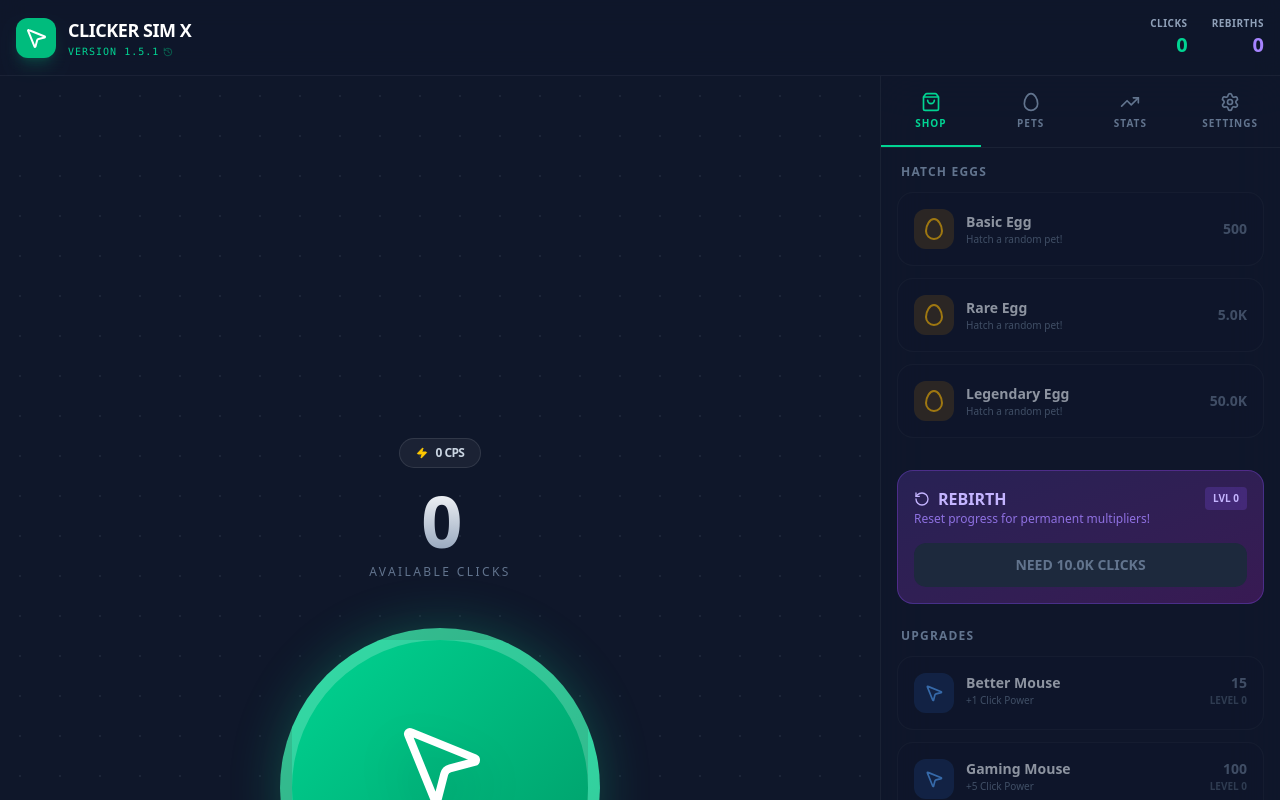
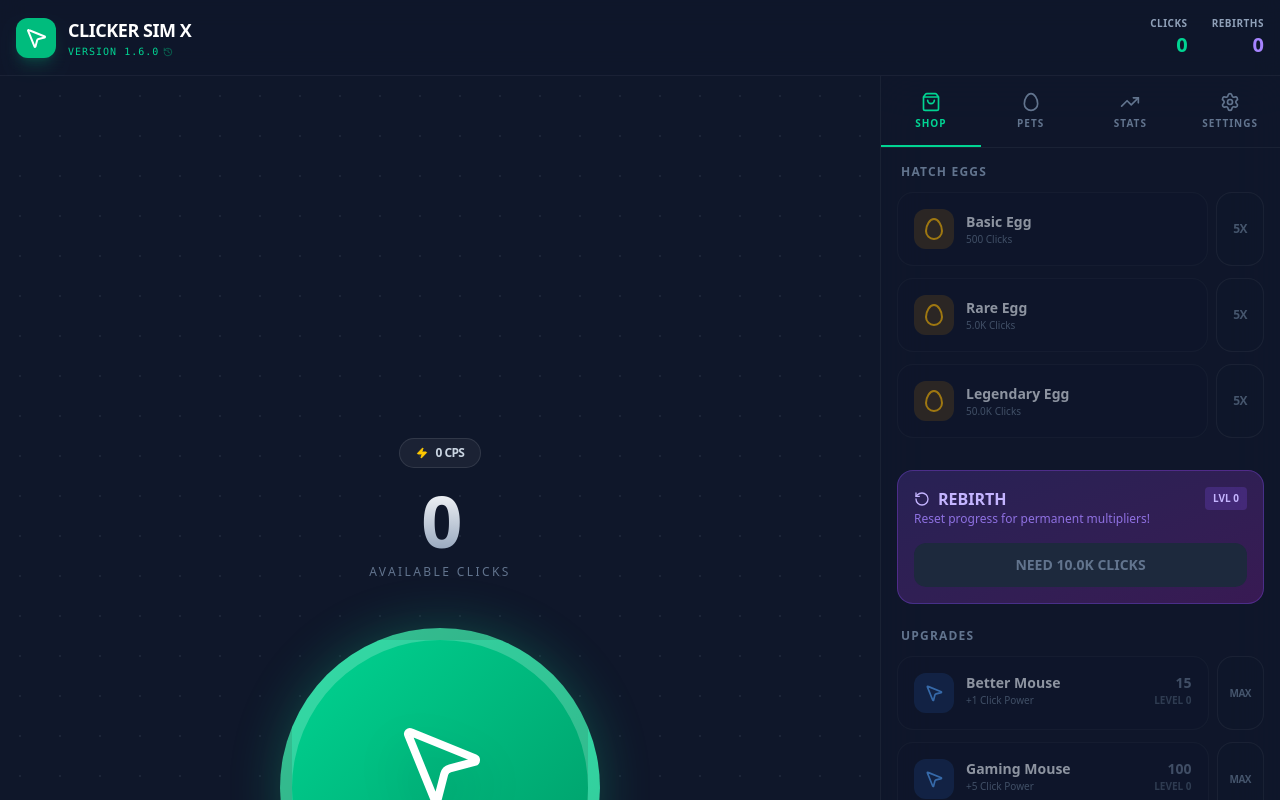
Before and after one commit to samperron551-png/Clicker-simulator-x, a React (Vite) app: page / in a window 1280 px wide. Shown: the top 800 px of the page. Built offline with nearby package versions, Linux system fonts and the light colour scheme.

Commit message:
feat: Add Quality of Life features and changelog
Introduces "Buy Max Upgrades", "Hatch 5x", and offline earnings.
Adds changelog entry for v1.6.0 "The QoL Expansion".
Calculates and applies offline earnings on load.

```diff
--- a/src/App.tsx
+++ b/src/App.tsx
@@ -153,6 +153,32 @@ const UPGRADES: Upgrade[] = [
 ];
 
 const CHANGELOG: ChangelogEntry[] = [
+  {
+    version: 'v1.6.0',
+    date: '2026-02-22',
+    codename: 'QUALITY-FLOW',
+    publicTitle: 'The QoL Expansion',
+    category: 'Feature Update / QoL',
+    sections: [
+      {
+        title: '2️⃣ STRATEGIC OVERVIEW',
+        items: [
+          'Core Objective: Streamline gameplay loops for late-game players.',
+          'Problem Solved: Repetitive clicking for upgrades and eggs.',
+          'Player Impact: Faster progression and rewards for returning players.'
+        ]
+      },
+      {
+        title: '3️⃣ PRIMARY FEATURE DROP',
+        items: [
+          '⭐ Feature: Buy Max Upgrades - One-click to spend all possible clicks on an upgrade.',
+          '⭐ Feature: Hatch 5x - Speed up your pet collection with bulk hatching.',
+          '⭐ System: Offline Earnings - Earn 10% of your CPS while away (up to 2 hours).',
+          '⭐ UI: Multiplier Display - See your total multiplier in the stats tab.'
+        ]
+      }
+    ]
+  },
   {
     version: 'v1.5.1',
     date: '2026-02-22',
@@ -471,6 +497,31 @@ export default function App() {
         setOwnedPets(data.ownedPets || []);
         setEquippedPets(data.equippedPets || []);
         if (data.settings) setSettings(data.settings);
+
+        // Offline Earnings Calculation
+        if (data.lastSaveTime) {
+          const now = Date.now();
+          const secondsAway = Math.floor((now - data.lastSaveTime) / 1000);
+          if (secondsAway > 60) {
+            // Calculate CPS at the time of saving (approximate)
+            const globalMult = (1 + (data.rebirths || 0)) * 1; // Base mult
+            const cps = Object.entries(data.ownedUpgrades || {}).reduce((acc, [id, count]) => {
+              const upgrade = UPGRADES.find(u => u.id === id);
+              if (upgrade && upgrade.type === 'auto') return acc + (Number(upgrade.value) * Number(count));
+              return acc;
+            }, 0) * globalMult;
+
+            if (cps > 0) {
+              const cappedSeconds = Math.min(secondsAway, 7200); // Cap at 2 hours
+              const offlineGained = cps * cappedSeconds * 0.1; // 10% efficiency
+              if (offlineGained > 0) {
+                setClicks(prev => prev + offlineGained);
+                setTotalClicksEver(prev => prev + offlineGained);
+                alert(`Welcome back! You earned ${formatNumber(offlineGained)} clicks while away.`);
+              }
+            }
+          }
+        }
       } catch (e) {
         console.error('Failed to load save', e);
       }
@@ -481,7 +532,16 @@ export default function App() {
   useEffect(() => {
     if (!isLoaded) return;
     const timeout = setTimeout(() => {
-      const data = { clicks, totalClicksEver, rebirths, ownedUpgrades, ownedPets, equippedPets, settings };
+      const data = {
+        clicks,
+        totalClicksEver,
+        rebirths,
+        ownedUpgrades,
+        ownedPets,
+        equippedPets,
+        settings,
+        lastSaveTime: Date.now()
+      };
       localStorage.setItem('clicker_sim_save', JSON.stringify(data));
     }, 2000); // Debounce save to every 2 seconds for performance
     return () => clearTimeout(timeout);
@@ -529,6 +589,34 @@ export default function App() {
     }
   };
 
+  const buyMaxUpgrade = (upgrade: Upgrade) => {
+    let currentClicks = clicks;
+    let currentCount = ownedUpgrades[upgrade.id] || 0;
+    let totalCost = 0;
+    let boughtCount = 0;
+
+    while (true) {
+      const nextCost = Math.floor(upgrade.baseCost * Math.pow(upgrade.costMultiplier, currentCount + boughtCount));
+      if (currentClicks >= nextCost) {
+        currentClicks -= nextCost;
+        totalCost += nextCost;
+        boughtCount++;
+      } else {
+        break;
+      }
+      // Safety break to prevent infinite loops if cost multiplier is too low
+      if (boughtCount > 1000) break;
+    }
+
+    if (boughtCount > 0) {
+      setClicks(prev => prev - totalCost);
+      setOwnedUpgrades(prev => ({
+        ...prev,
+        [upgrade.id]: (prev[upgrade.id] || 0) + boughtCount
+      }));
+    }
+  };
+
   const handleRebirth = () => {
     if (clicks >= rebirthCost) {
       setRebirths(prev => prev + 1);
@@ -545,10 +633,15 @@ export default function App() {
     }
   };
 
-  const hatchEgg = (egg: EggType) => {
-    if (clicks >= egg.cost) {
-      setClicks(prev => prev - egg.cost);
+  const hatchEgg = (egg: EggType, count: number = 1) => {
+    const totalCost = egg.cost * count;
+    if (clicks >= totalCost) {
+      setClicks(prev => prev - totalCost);
 
+      const newPets: OwnedPet[] = [];
+      let lastPet: Pet | null = null;
+
+      for (let i = 0; i < count; i++) {
         // Randomly pick a pet based on chances
         const roll = Math.random() * 100;
         let cumulative = 0;
@@ -563,10 +656,8 @@ export default function App() {
         }
 
         const instanceId = Math.random().toString(36).substring(2, 9);
-      const newPet: OwnedPet = { instanceId, petId: selectedPetId };
-
-      setOwnedPets(prev => [...prev, newPet]);
-      setHatchingPet(PETS[selectedPetId]);
+        newPets.push({ instanceId, petId: selectedPetId });
+        lastPet = PETS[selectedPetId];
 
         if (PETS[selectedPetId].rarity === 'Legendary' || PETS[selectedPetId].rarity === 'Epic') {
           confetti({
@@ -575,6 +666,10 @@ export default function App() {
             origin: { y: 0.7 }
           });
         }
+      }
+
+      setOwnedPets(prev => [...prev, ...newPets]);
+      if (lastPet) setHatchingPet(lastPet);
 
       setTimeout(() => setHatchingPet(null), 3000);
     }
@@ -628,7 +723,7 @@ export default function App() {
               onClick={() => setShowChangelog(true)}
               className="flex items-center gap-1 group"
             >
-              <p className="text-[10px] text-emerald-400 font-mono uppercase tracking-widest group-hover:text-emerald-300 transition-colors">Version 1.5.1</p>
+              <p className="text-[10px] text-emerald-400 font-mono uppercase tracking-widest group-hover:text-emerald-300 transition-colors">Version 1.6.0</p>
               <History className="w-2.5 h-2.5 text-emerald-500/50 group-hover:text-emerald-400 transition-colors" />
             </button>
           </div>
@@ -754,12 +849,12 @@ export default function App() {
                   <h3 className="text-xs font-bold text-slate-500 uppercase tracking-widest px-1">Hatch Eggs</h3>
                   <div className="grid grid-cols-1 gap-3">
                     {EGGS.map(egg => (
+                      <div key={egg.id} className="flex gap-2">
                         <button
-                        key={egg.id}
                           onClick={() => hatchEgg(egg)}
                           disabled={clicks < egg.cost}
                           className={cn(
-                          "w-full p-4 rounded-2xl border transition-all text-left flex justify-between items-center group",
+                            "flex-1 p-4 rounded-2xl border transition-all text-left flex justify-between items-center group",
                             clicks >= egg.cost
                               ? "bg-slate-800/50 border-white/10 hover:border-amber-500/50 hover:bg-slate-800"
                               : "bg-slate-900/30 border-white/5 opacity-60"
@@ -771,15 +866,23 @@ export default function App() {
                             </div>
                             <div>
                               <h4 className="font-bold text-sm text-slate-200">{egg.name}</h4>
-                            <p className="text-[10px] text-slate-500 font-medium">Hatch a random pet!</p>
+                              <p className="text-[10px] text-slate-500 font-medium">{formatNumber(egg.cost)} Clicks</p>
                             </div>
                           </div>
-                        <div className="text-right">
-                          <p className={cn("text-sm font-black", clicks >= egg.cost ? "text-amber-400" : "text-slate-500")}>
-                            {formatNumber(egg.cost)}
-                          </p>
+                        </button>
+                        <button
+                          onClick={() => hatchEgg(egg, 5)}
+                          disabled={clicks < egg.cost * 5}
+                          className={cn(
+                            "px-4 rounded-2xl border transition-all font-black text-xs uppercase tracking-tighter",
+                            clicks >= egg.cost * 5
+                              ? "bg-amber-500/10 border-amber-500/30 text-amber-400 hover:bg-amber-500/20"
+                              : "bg-slate-900/30 border-white/5 text-slate-600"
+                          )}
+                        >
+                          5x
+                        </button>
                       </div>
-                      </button>
                     ))}
                   </div>
                 </div>
@@ -824,12 +927,12 @@ export default function App() {
                     const canAfford = clicks >= cost;
 
                     return (
+                      <div key={upgrade.id} className="flex gap-2">
                         <button
-                        key={upgrade.id}
                           onClick={() => buyUpgrade(upgrade)}
                           disabled={!canAfford}
                           className={cn(
-                          "w-full p-4 rounded-2xl border transition-all text-left group relative overflow-hidden",
+                            "flex-1 p-4 rounded-2xl border transition-all text-left group relative overflow-hidden",
                             canAfford
                               ? "bg-slate-800/50 border-white/10 hover:border-emerald-500/50 hover:bg-slate-800"
                               : "bg-slate-900/30 border-white/5 opacity-60"
@@ -859,6 +962,19 @@ export default function App() {
                             <div className="absolute bottom-0 left-0 h-1 bg-emerald-500/20 w-full" />
                           )}
                         </button>
+                        <button
+                          onClick={() => buyMaxUpgrade(upgrade)}
+                          disabled={!canAfford}
+                          className={cn(
+                            "px-3 rounded-2xl border transition-all font-black text-[10px] uppercase tracking-tighter",
+                            canAfford
+                              ? "bg-blue-500/10 border-blue-500/30 text-blue-400 hover:bg-blue-500/20"
+                              : "bg-slate-900/30 border-white/5 text-slate-600"
+                          )}
+                        >
+                          MAX
+                        </button>
+                      </div>
                     );
                   })}
                 </div>
@@ -932,7 +1048,17 @@ export default function App() {
                     <Trophy className="w-6 h-6 text-white" />
                   </div>
                   <div>
-                    <p className="text-[10px] font-bold text-emerald-500 uppercase tracking-widest">Total Clicks Ever</p>
+                    <p className="text-[10px] font-bold text-emerald-500 uppercase tracking-widest">Total Multiplier</p>
+                    <p className="text-3xl font-black text-white">{globalMultiplier.toFixed(2)}x</p>
+                  </div>
+                </div>
+
+                <div className="p-6 rounded-2xl bg-slate-800/30 border border-white/5 flex items-center gap-4">
+                  <div className="w-12 h-12 bg-slate-700 rounded-full flex items-center justify-center">
+                    <TrendingUp className="w-6 h-6 text-slate-400" />
+                  </div>
+                  <div>
+                    <p className="text-[10px] font-bold text-slate-500 uppercase tracking-widest">Total Clicks Ever</p>
                     <p className="text-3xl font-black text-white">{formatNumber(totalClicksEver)}</p>
                   </div>
                 </div>
```
Lines whose indentation alone changed are shown as unchanged.
